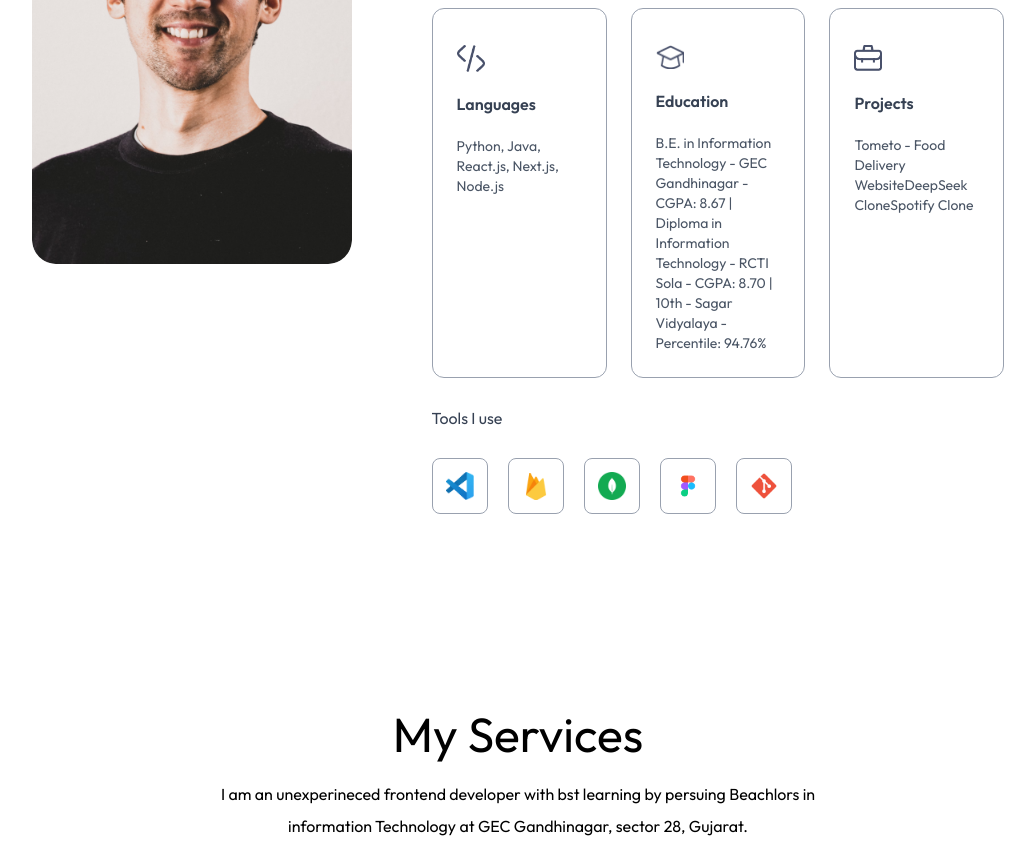
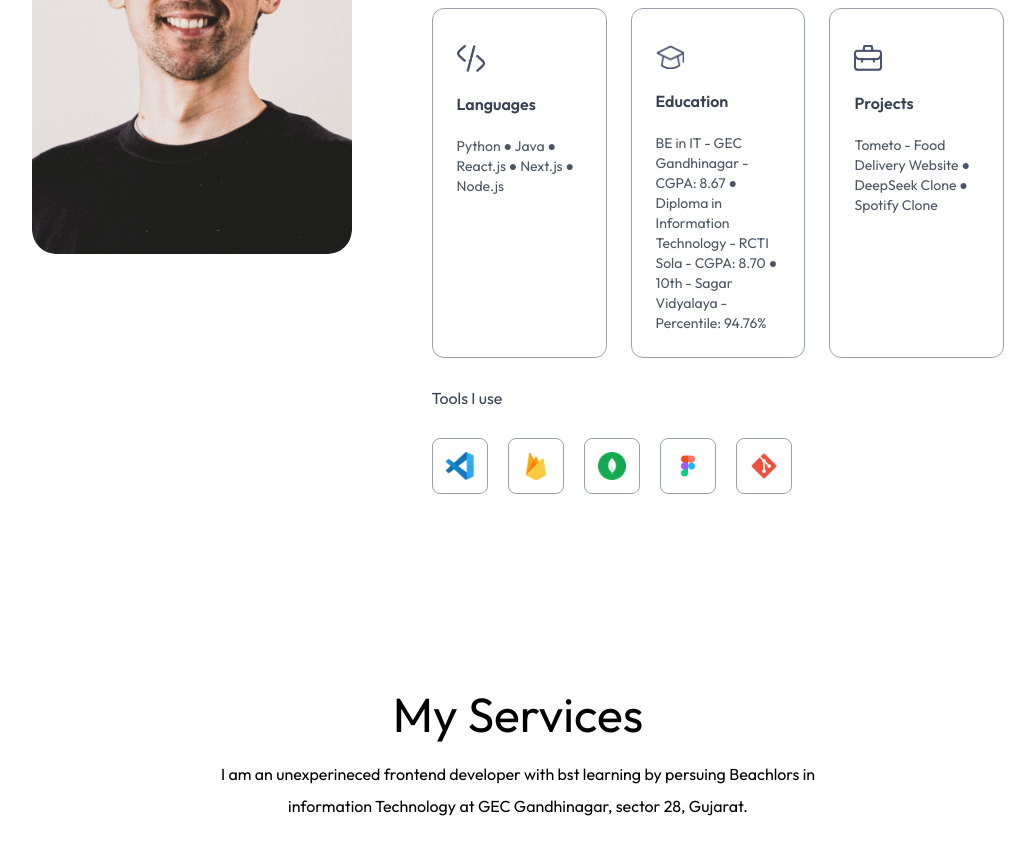
Before and after one commit to Miteshsodha/Mitesh-Sodhaparmar-Portfolio, a Next.js app: page / in a window 1280 px wide. Shown: the part 1420-2288 px from the top of the page, without its empty margins (122-1157 px from the left). Built offline with nearby package versions, Linux system fonts and the light colour scheme; a web font is replaced by a local one.

Commit message:
Refactor infoList descriptions for better clarity
Updated the infoList to format descriptions with bullet points and improved readability.

```diff
--- a/assets/assets.js
+++ b/assets/assets.js
@@ -107,13 +107,10 @@ export const serviceData = [
 ]
 
 export const infoList = [
-    { icon: assets.code_icon, iconDark: assets.code_icon_dark, title: 'Languages', description: 'Python, Java, React.js, Next.js, Node.js' },
-    { icon: assets.edu_icon, iconDark: assets.edu_icon_dark, title: 'Education', description: [
-    'B.E. in Information Technology - GEC Gandhinagar - CGPA: 8.67 | ',
-    'Diploma in Information Technology - RCTI Sola - CGPA: 8.70 | ',
-    '10th - Sagar Vidyalaya - Percentile: 94.76%'
-  ] },
-    { icon: assets.project_icon, iconDark: assets.project_icon_dark, title: 'Projects', description: ['Tometo - Food Delivery Website','DeepSeek Clone','Spotify Clone'] }
+    { icon: assets.code_icon, iconDark: assets.code_icon_dark, title: 'Languages', description: 'Python ● Java ● React.js ● Next.js ● Node.js' },
+    { icon: assets.edu_icon, iconDark: assets.edu_icon_dark, title: 'Education', description: 'BE in IT - GEC Gandhinagar - CGPA: 8.67 ● Diploma in Information Technology - RCTI Sola - CGPA: 8.70 ● 10th - Sagar Vidyalaya - Percentile: 94.76%'
+   },
+    { icon: assets.project_icon, iconDark: assets.project_icon_dark, title: 'Projects', description: 'Tometo - Food Delivery Website ● DeepSeek Clone ● Spotify Clone'}
 ];
 
 export const toolsData = [
```
